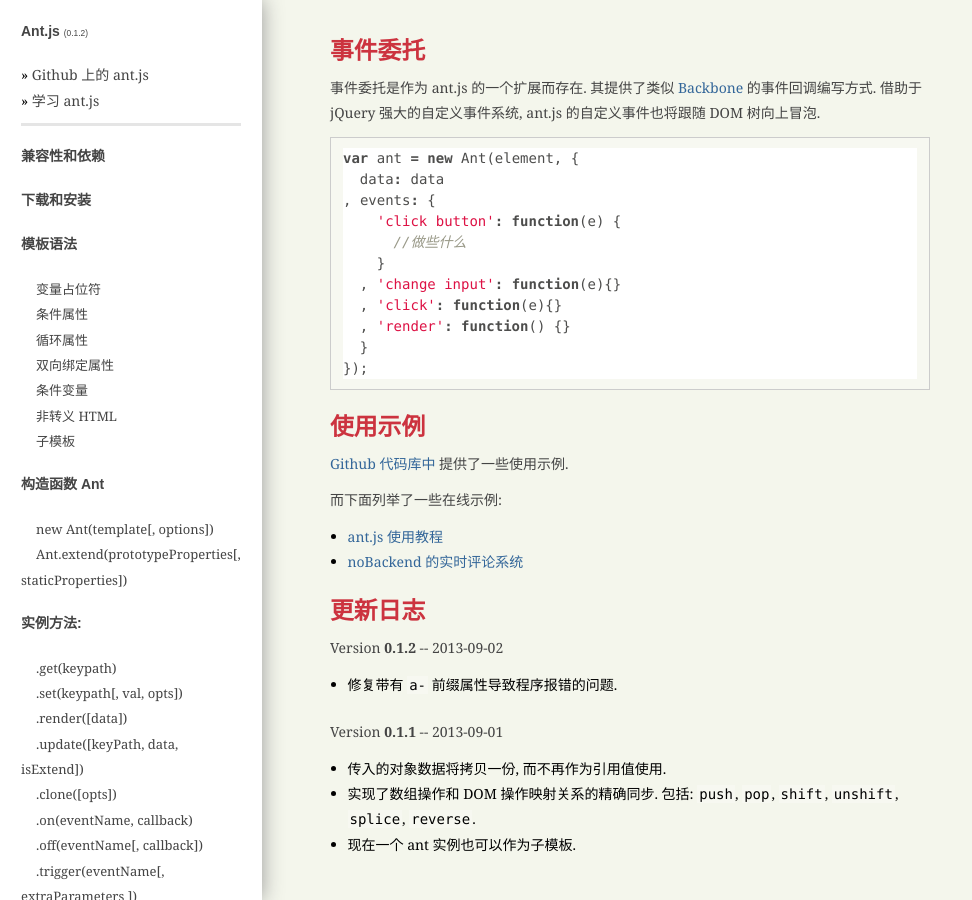
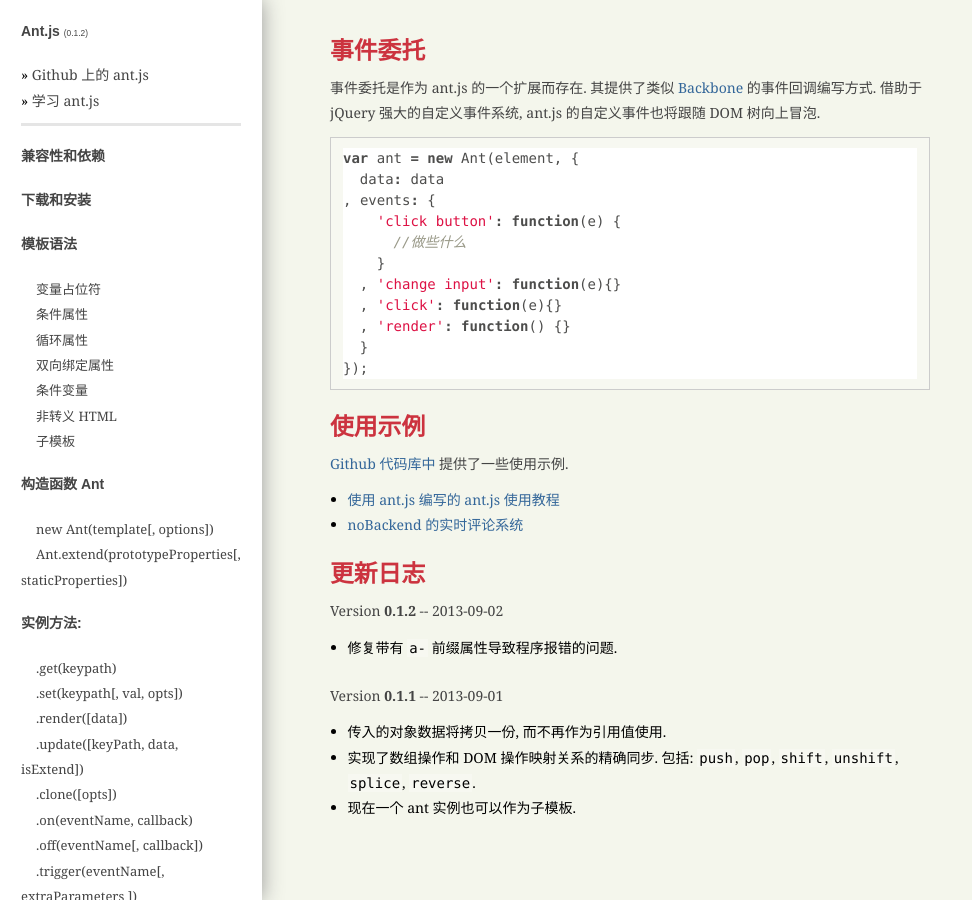
Before and after one commit to antjs/ant.js, a Jekyll site: the page index.html, which Jekyll copies as it is, in a window 1280 px wide and 900 px high, scrolled down 9227 px. Shown: the whole window, without its empty margins (0-972 px from the left). Built offline with Jekyll 4.4.1, drawn with Linux system fonts in a browser that asks for light colours.

```diff
--- a/index.html
+++ b/index.html
@@ -365,9 +365,8 @@
 </code></pre>
 <h2 id="%E4%BD%BF%E7%94%A8%E7%A4%BA%E4%BE%8B">使用示例</h2>
 <p><a href="https://github.com/antjs/ant.js/tree/master/examples">Github 代码库中</a> 提供了一些使用示例. </p>
-<p>而下面列举了一些在线示例: </p>
 <ul>
-<li><a href="learn/">ant.js 使用教程</a></li>
+<li><a href="learn/">使用 ant.js 编写的 ant.js 使用教程</a></li>
 <li><a href="examples/backbase/">noBackend 的实时评论系统</a></li>
 </ul>
 <h2 id="%E6%9B%B4%E6%96%B0%E6%97%A5%E5%BF%97">更新日志</h2>
--- a/src/ant.js
+++ b/src/ant.js
@@ -1109,7 +1109,7 @@ setPrefix('a-');
           if(m || n){
             els[i][prefix + 'index'] = i - n + m;
             vm = this.vm[i - n + m] = this.vm[i];
-            vm.$$path = i - n + m;
+            vm.$$path = i - n + m + '';
           }else{
             break;
           }
@@ -1157,8 +1157,8 @@ setPrefix('a-');
         if(i < 1/2){
           vm = vms[i];
           vms[i] = vms[l - i - 1];
-          vms[i].$$path = i;
-          vm.$$path = l - i - 1;
+          vms[i].$$path = i + '';
+          vm.$$path = l - i - 1 + '';
           vms[l - i - 1] = vm;
         }
         this.els[i][prefix + 'index'] = l - i - 1;
```
